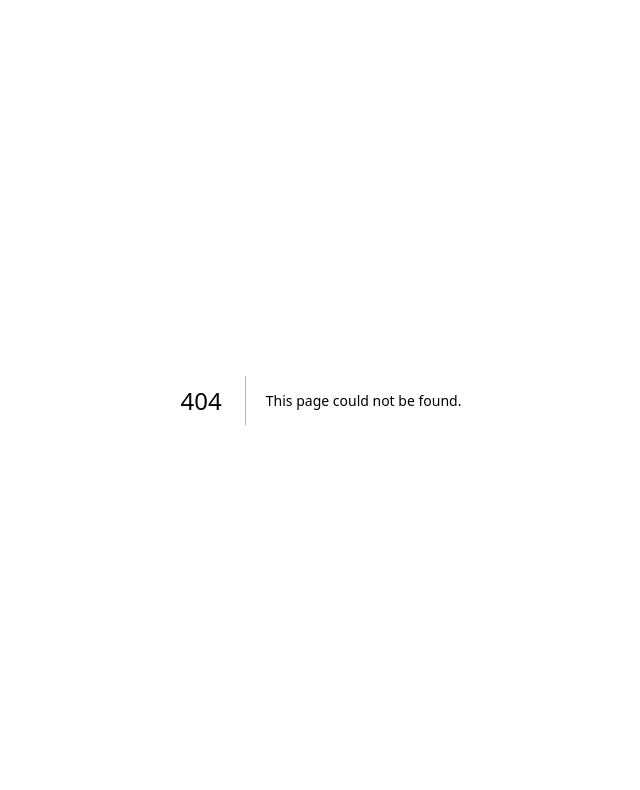
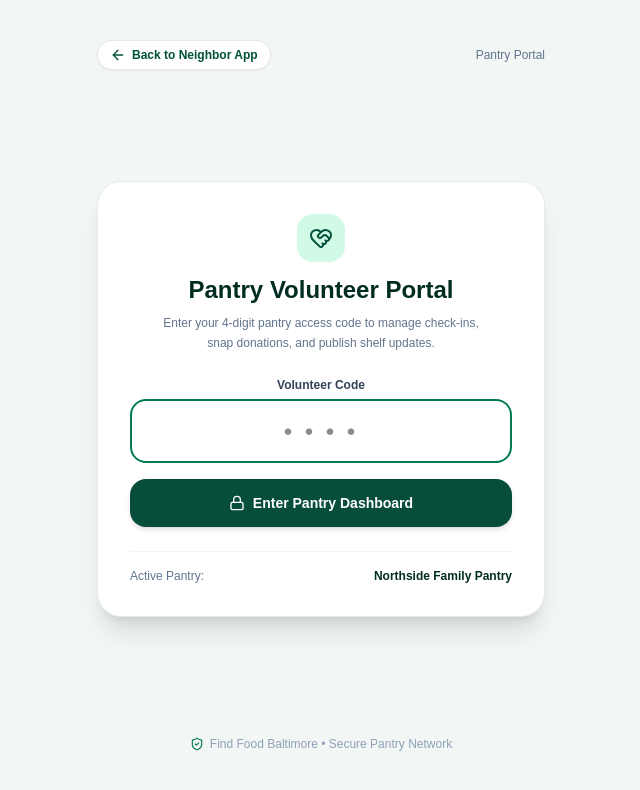
Before and after one commit to AdeoyeStephanie/food_sec, a Next.js app in the folder frontend/: page /volunteer in a window 1280 px wide. Before the commit this address had no page. Shown: the top 790 px of the page, without its empty margins (319-959 px from the left). Built offline with nearby package versions, Linux system fonts and the light colour scheme.

Commit message:
Separate client app and pantry owner portal into dedicated routes (/ and /volunteer)

```diff
--- a/frontend/app/page.tsx
+++ b/frontend/app/page.tsx
@@ -1,6 +1,7 @@
 'use client';
 
 import React, { useState, useMemo } from 'react';
+import Link from 'next/link';
 import dynamic from 'next/dynamic';
 import { BALTIMORE_PANTRIES, Pantry } from '@/lib/pantryData';
 import PantryDetailSheet from '@/components/PantryDetailSheet';
@@ -154,18 +155,6 @@ export default function Home() {
     );
   }, [query]);
 
-  // If volunteer mode is enabled, display Volunteer Dashboard
-  if (isVolunteerMode) {
-    return (
-      <main className="min-h-screen bg-[#e9f1ed] p-3 md:p-8">
-        <VolunteerDashboard
-          onExit={() => setIsVolunteerMode(false)}
-          onUpdateInventory={handleUpdateInventory}
-        />
-      </main>
-    );
-  }
-
   return (
     <main className="min-h-screen bg-[#f3f7f5] text-slate-900 flex flex-col justify-between">
       {/* Top Header */}
@@ -190,14 +179,14 @@ export default function Home() {
         </div>
 
         <div className="flex items-center gap-2">
-          {/* Volunteer Toggle Button */}
-          <button
-            onClick={() => setIsVolunteerMode(true)}
-            className="flex items-center gap-1.5 text-xs font-semibold text-emerald-800 bg-emerald-50 hover:bg-emerald-100 border border-emerald-200 px-3 py-1.5 rounded-full transition shadow-xs"
+          {/* Link to Dedicated Volunteer & Pantry Owner App */}
+          <Link
+            href="/volunteer"
+            className="flex items-center gap-1.5 text-xs font-semibold text-emerald-900 bg-emerald-50 hover:bg-emerald-100 border border-emerald-200/80 px-3 py-1.5 rounded-full transition shadow-xs"
           >
-            <HeartHandshake className="w-3.5 h-3.5" />
-            <span className="hidden sm:inline">Pantry Volunteer</span> Mode
-          </button>
+            <HeartHandshake className="w-3.5 h-3.5 text-emerald-700" />
+            <span className="hidden sm:inline">Pantry Staff</span> Portal
+          </Link>
 
           {/* Language Switch */}
           <div className="bg-slate-100 p-0.5 rounded-full flex text-xs font-semibold">
--- /dev/null
+++ b/frontend/app/volunteer/page.tsx
@@ -0,0 +1,106 @@
+'use client';
+
+import React, { useState } from 'react';
+import Link from 'next/link';
+import VolunteerDashboard from '@/components/VolunteerDashboard';
+import { Lock, ArrowLeft, ShieldCheck, HeartHandshake } from 'lucide-react';
+
+export default function VolunteerPage() {
+  const [isAuthenticated, setIsAuthenticated] = useState(false);
+  const [pin, setPin] = useState('');
+  const [error, setError] = useState(false);
+
+  // Mock pantry code from Page 4 mockup is "4827" (or any 4 digits for demo convenience)
+  const handlePinSubmit = (e: React.FormEvent) => {
+    e.preventDefault();
+    if (pin === '4827' || pin === '1234' || pin.length === 4) {
+      setIsAuthenticated(true);
+      setError(false);
+    } else {
+      setError(true);
+    }
+  };
+
+  if (isAuthenticated) {
+    return (
+      <main className="min-h-screen bg-[#e9f1ed] p-3 md:p-8">
+        <VolunteerDashboard
+          onExit={() => setIsAuthenticated(false)}
+        />
+      </main>
+    );
+  }
+
+  return (
+    <main className="min-h-screen bg-[#f2f6f4] flex flex-col justify-between p-4 md:p-8">
+      {/* Top Bar */}
+      <div className="max-w-md mx-auto w-full flex justify-between items-center py-2">
+        <Link
+          href="/"
+          className="flex items-center gap-1.5 text-xs font-semibold text-emerald-900 bg-white border border-emerald-950/10 px-3 py-1.5 rounded-full hover:bg-slate-50 transition shadow-xs"
+        >
+          <ArrowLeft className="w-4 h-4" />
+          Back to Neighbor App
+        </Link>
+        <span className="text-xs text-slate-500 font-medium">Pantry Portal</span>
+      </div>
+
+      {/* Login Card matching Page 4 Volunteer Code */}
+      <div className="max-w-md mx-auto w-full bg-white rounded-3xl p-6 md:p-8 shadow-xl border border-emerald-900/10 flex flex-col gap-6">
+        <div className="flex flex-col items-center text-center gap-2">
+          <div className="w-12 h-12 rounded-2xl bg-emerald-100 flex items-center justify-center text-emerald-900 mb-1">
+            <HeartHandshake className="w-6 h-6" />
+          </div>
+          <h2 className="text-2xl font-bold text-emerald-950">Pantry Volunteer Portal</h2>
+          <p className="text-xs text-slate-500 max-w-xs leading-relaxed">
+            Enter your 4-digit pantry access code to manage check-ins, snap donations, and publish shelf updates.
+          </p>
+        </div>
+
+        <form onSubmit={handlePinSubmit} className="flex flex-col gap-4">
+          <div>
+            <label className="block text-xs font-bold text-slate-700 mb-1.5 text-center">
+              Volunteer Code
+            </label>
+            <input
+              type="password"
+              maxLength={4}
+              value={pin}
+              onChange={(e) => {
+                setPin(e.target.value);
+                setError(false);
+              }}
+              placeholder="••••"
+              className="w-full text-center text-3xl font-mono tracking-widest py-3 border-2 border-slate-200 rounded-2xl focus:border-emerald-700 outline-none transition"
+              autoFocus
+            />
+            {error && (
+              <p className="text-xs text-rose-600 text-center mt-1.5 font-medium">
+                Invalid code. (Hint for demo: try <span className="font-mono font-bold">4827</span>)
+              </p>
+            )}
+          </div>
+
+          <button
+            type="submit"
+            className="w-full bg-[#064e3b] hover:bg-[#043d2e] active:scale-[0.99] text-white font-bold text-sm py-3.5 rounded-2xl transition shadow-md flex items-center justify-center gap-2"
+          >
+            <Lock className="w-4 h-4" />
+            Enter Pantry Dashboard
+          </button>
+        </form>
+
+        <div className="border-t border-slate-100 pt-4 flex items-center justify-between text-xs text-slate-500">
+          <span>Active Pantry:</span>
+          <span className="font-semibold text-emerald-950">Northside Family Pantry</span>
+        </div>
+      </div>
+
+      {/* Footer */}
+      <div className="text-center text-xs text-slate-400 py-4 flex items-center justify-center gap-1.5">
+        <ShieldCheck className="w-3.5 h-3.5 text-emerald-700" />
+        Find Food Baltimore • Secure Pantry Network
+      </div>
+    </main>
+  );
+}
```
